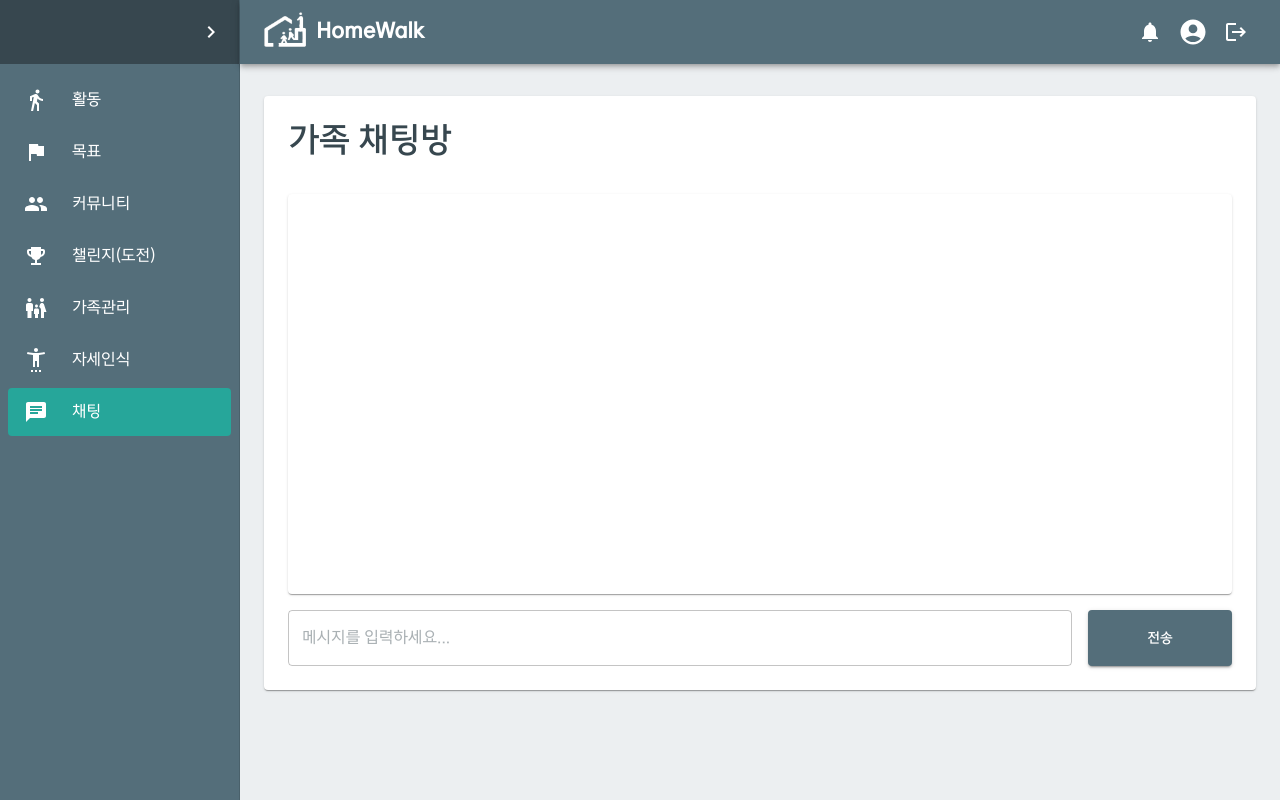
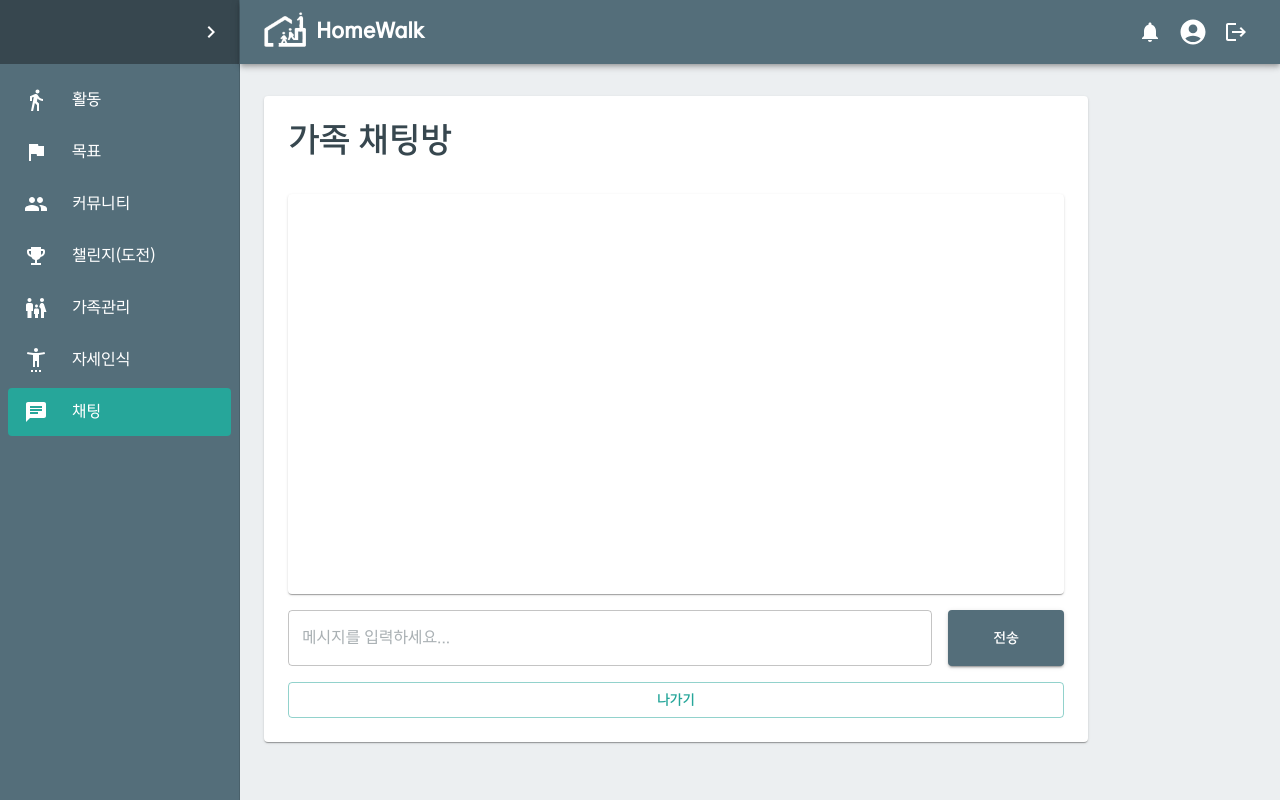
Before and after one commit to 2024-SMHRD-IS-CLOUD-3/HomeWalk, a React (Create React App) app in the folder frontend/: page /chatpage in a window 1280 px wide. Built offline with nearby package versions, Linux system fonts and the light colour scheme.

Commit message:
채팅방 나가기 버튼 구현

```diff
--- a/frontend/src/pages/ChatPage.js
+++ b/frontend/src/pages/ChatPage.js
@@ -1,5 +1,6 @@
 import React, { useState, useEffect, useRef, useCallback } from 'react';
 import { Box, CssBaseline, Toolbar, Container, Typography, Button, TextField, Grid, Paper, List, ListItem, ListItemText } from '@mui/material';
+import { useNavigate } from 'react-router-dom'; // 메인 페이지로 이동하기 위한 useNavigate 훅
 import AppBarComponent from '../components/AppBarComponent';
 import DrawerComponent from '../components/DrawerComponent';
 import { useDrawer } from '../context/DrawerContext';
@@ -13,10 +14,12 @@ const ChatPage = () => {
     const { open, toggleDrawer } = useDrawer();
     const { userObject } = useAuth();
     const [familyId, setFamilyId] = useState(null); // 가족 ID 상태 추가
+    const [familyName, setFamilyName] = useState(''); // 가족명 상태 추가
     const [message, setMessage] = useState('');
     const [messages, setMessages] = useState([]);
     const stompClient = useRef(null);
     const messageEndRef = useRef(null);
+    const navigate = useNavigate(); // 페이지 이동을 위한 useNavigate 훅
 
     // 1단계: 가족 정보를 불러오는 API 호출
     useEffect(() => {
@@ -24,6 +27,7 @@ const ChatPage = () => {
             try {
                 const familyData = await getFamilyData(userObject.userId);
                 setFamilyId(familyData.familyId); // 가족 ID 설정
+                setFamilyName(familyData.familyName); // 가족명 설정
             } catch (error) {
                 console.error("Failed to fetch family info", error);
             }
@@ -86,6 +90,17 @@ const ChatPage = () => {
         }
     };
 
+    const handleLeaveChat = () => {
+        if (stompClient.current) {
+            const chatMessage = {
+                sender: userObject.username,
+                type: 'LEAVE',
+            };
+            stompClient.current.send(`/app/chat.sendMessage.${familyId}`, {}, JSON.stringify(chatMessage));
+        }
+        navigate('/dashboard'); // 메인 페이지로 이동
+    };
+
     useEffect(() => {
         if (messageEndRef.current) {
             messageEndRef.current.scrollIntoView({ behavior: 'smooth' });
@@ -107,9 +122,11 @@ const ChatPage = () => {
             >
                 <Toolbar />
                 <Container maxWidth="xl" sx={{ mt: 4, mb: 4 }}>
+                    <Grid container spacing={2}>
+                        <Grid item xs={12} md={10}>
                             <Paper sx={{ p: 3 }}>
                                 <Typography variant="h4" gutterBottom>
-                            가족 채팅방
+                                    {familyName} 가족 채팅방
                                 </Typography>
                                 <Grid container spacing={2} sx={{ mt: 2 }}>
                                     <Grid item xs={12}>
@@ -150,7 +167,18 @@ const ChatPage = () => {
                                         </Button>
                                     </Grid>
                                 </Grid>
+                                <Button
+                                    variant="outlined"
+                                    color="secondary"
+                                    fullWidth
+                                    onClick={handleLeaveChat}
+                                    sx={{ mt: 2 }}
+                                >
+                                    나가기
+                                </Button>
                             </Paper>
+                        </Grid>
+                    </Grid>
                 </Container>
             </Box>
         </Box>
```
Also changed, not shown: 1 other file (tests, documents, lock files or other folders). Lines whose indentation alone changed are shown as unchanged.
